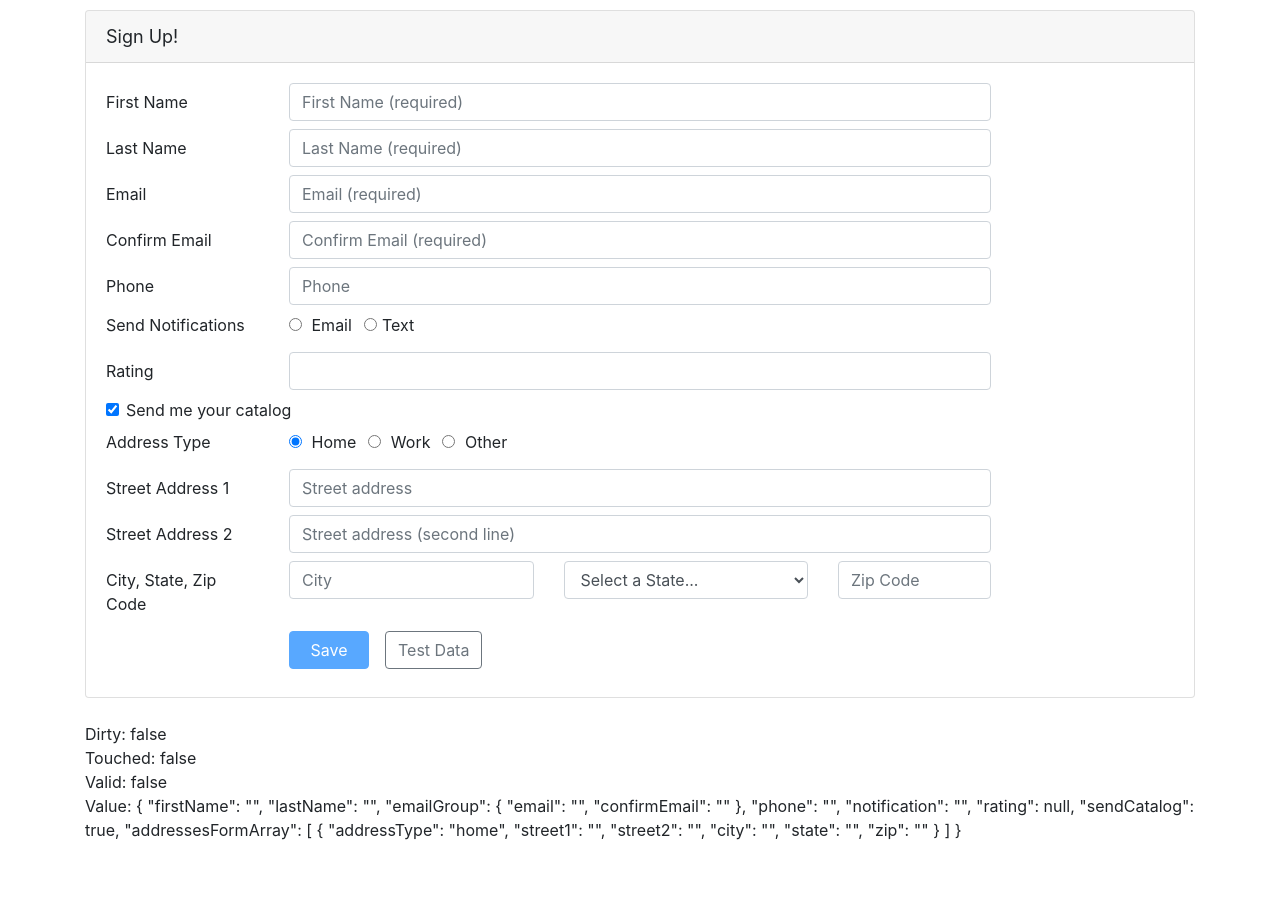
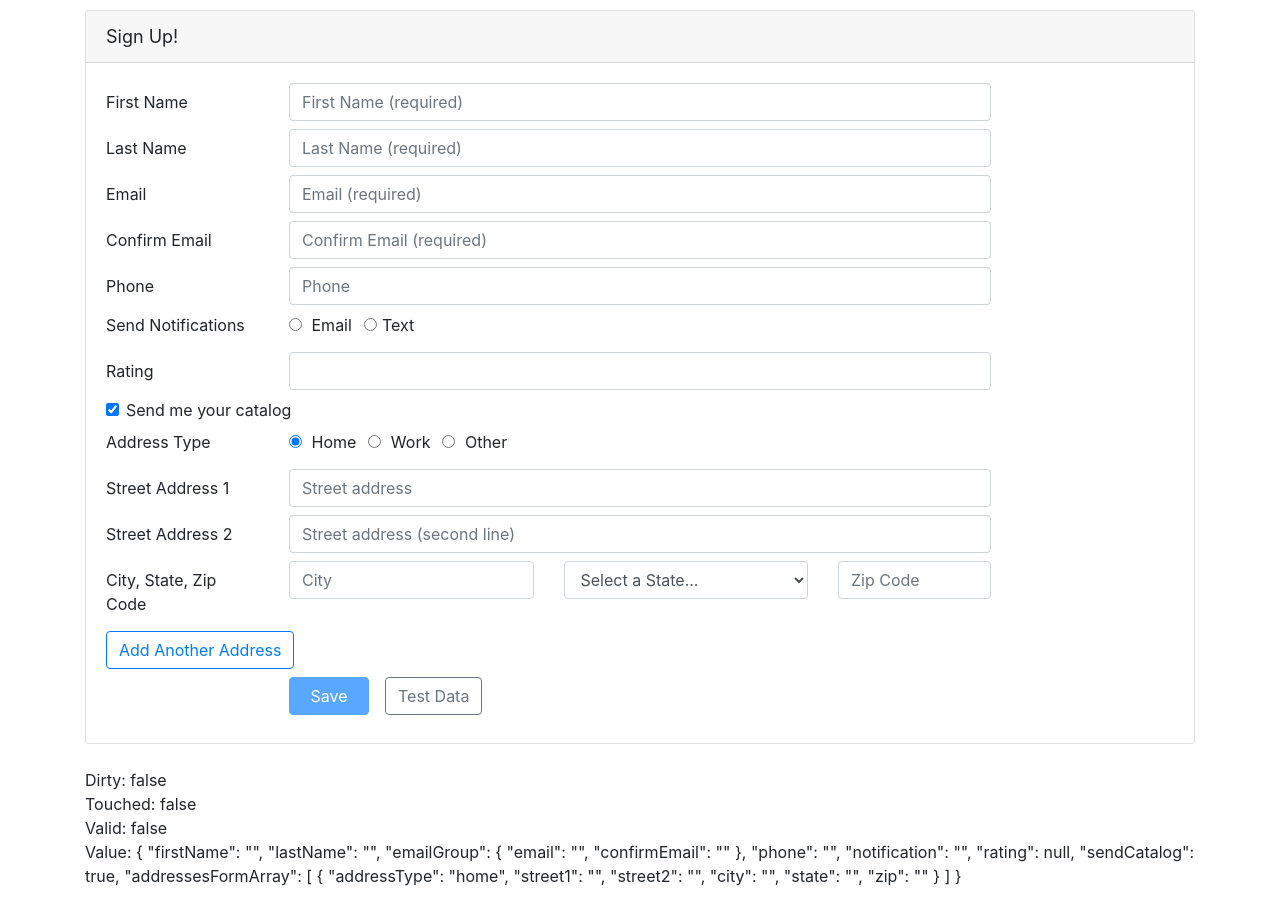
Before and after one commit to RobertAliaj/Angular-Reactive-Forms, an Angular app: page / in a window 1280 px wide. Shown: the top 924 px of the page. Before the commit the page ends 890 px from the top, so only its background shows below. Built offline with nearby package versions, Linux system fonts and the light colour scheme.

Commit message:
duplicate input elements based on user needs

```diff
--- a/src/app/customers/customer.component.html
+++ b/src/app/customers/customer.component.html
@@ -283,6 +283,18 @@
             </div>
           </div>
         </div>
+
+        <div class="form-group row mb-2">
+          <div class="col-md-4">
+            <button class="btn btn-outline-primary"
+                    type="button"
+                    [disabled]="!addressesFormArray.valid"
+                    (click)="addAddressesGroup()">
+              Add Another Address
+            </button>
+          </div>
+        </div>
+
       </div>
 
 
--- a/src/app/customers/customer.component.ts
+++ b/src/app/customers/customer.component.ts
@@ -78,6 +78,10 @@
     )
   }
 
+  addAddressesGroup(): void{
+    this.addressesFormArray.push(this.buildAddressesGroup())
+  }
+
   buildAddressesGroup(): FormGroup {
     return this.fb.group({
       addressType: 'home',
```
